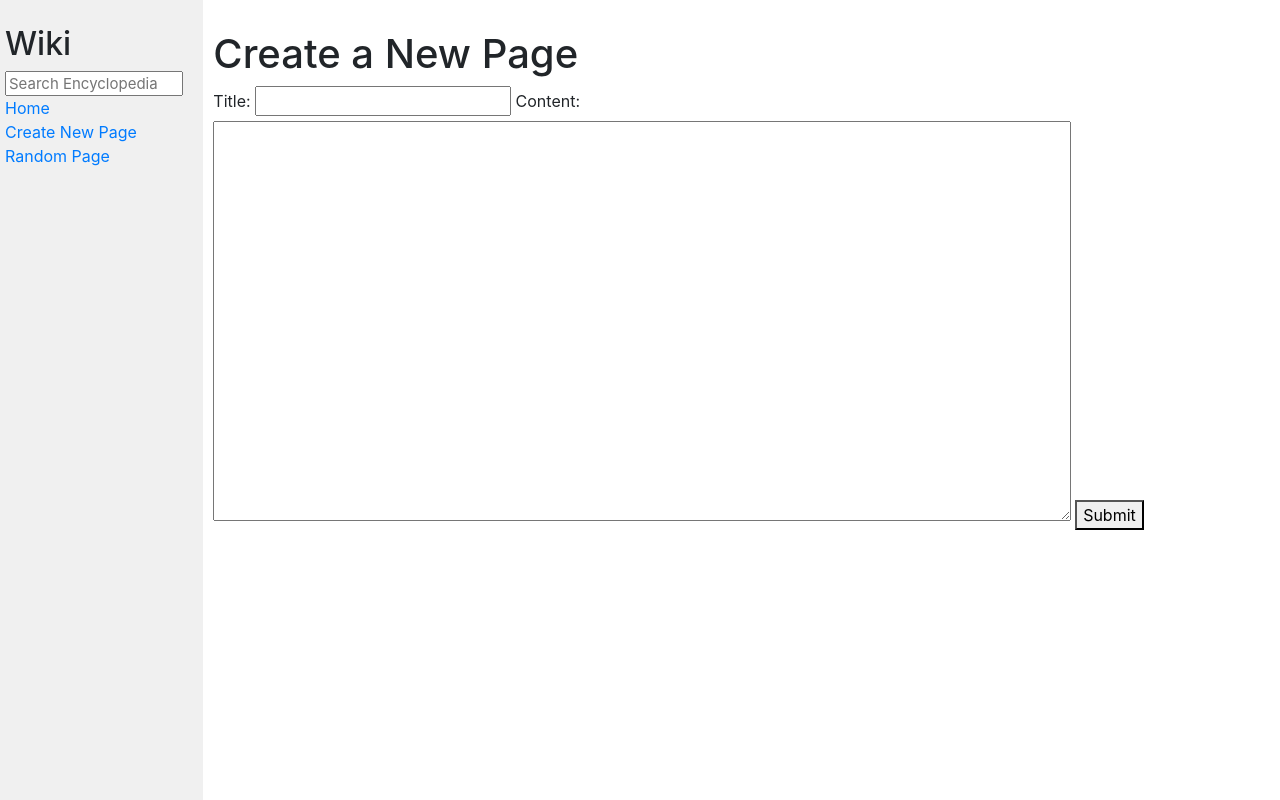
After one commit to CoryChilton/cs50web, a Django app: page /new_page in a window 1280 px wide. The commit adds this page. Run offline with Django 3.2, Linux system fonts and the light colour scheme; some libraries are stand-ins or nearby versions.

Commit message:
finish project 1

```diff
--- a/wiki/encyclopedia/static/encyclopedia/styles.css
+++ b/wiki/encyclopedia/static/encyclopedia/styles.css
@@ -13,7 +13,7 @@ h1 {
 }
 
 textarea {
-    height: 90vh;
+    height: 50vh;
     width: 80%;
 }
 
--- a/wiki/encyclopedia/templates/encyclopedia/index.html
+++ b/wiki/encyclopedia/templates/encyclopedia/index.html
@@ -9,7 +9,7 @@
 
     <ul>
         {% for entry in entries %}
-            <li>{{ entry }}</li>
+            <li><a href="{% url 'entry' entry %}">{{ entry }}</a></li>
         {% endfor %}
     </ul>
 
--- a/wiki/encyclopedia/templates/encyclopedia/layout.html
+++ b/wiki/encyclopedia/templates/encyclopedia/layout.html
@@ -12,17 +12,17 @@
         <div class="row">
             <div class="sidebar col-lg-2 col-md-3">
                 <h2>Wiki</h2>
-                <form>
+                <form action="{% url 'index' %}" method="get">
                     <input class="search" type="text" name="q" placeholder="Search Encyclopedia">
                 </form>
                 <div>
                     <a href="{% url 'index' %}">Home</a>
                 </div>
                 <div>
-                    Create New Page
+                    <a href="{% url 'new_page' %}">Create New Page</a>
                 </div>
                 <div>
-                    Random Page
+                    <a href="{% url 'random_page' %}">Random Page</a>
                 </div>
                 {% block nav %}
                 {% endblock %}
--- /dev/null
+++ b/wiki/encyclopedia/templates/encyclopedia/new_page.html
@@ -0,0 +1,18 @@
+{% extends "encyclopedia/layout.html" %}
+
+{% block title %}
+    Create New Page
+{% endblock %}
+
+{% block body %}
+    <h1>Create a New Page</h1>
+    <form action="{% url 'new_page' %}" method="post">
+        {% csrf_token %}
+        <label for="title">Title: </label>
+        <input type="text" id="title" name="title" required>
+        <label for="content">Content:</label>
+        <textarea id="content" name="content" rows="5" cols="5" required></textarea>
+        <button type="submit">Submit</button>
+    </form>
+
+{% endblock %}
--- a/wiki/encyclopedia/urls.py
+++ b/wiki/encyclopedia/urls.py
@@ -3,5 +3,9 @@ from django.urls import path
 from . import views
 
 urlpatterns = [
-    path("", views.index, name="index")
+    path("", views.index, name="index"),
+    path("wiki/<str:title>", views.entry, name="entry"),
+    path("wiki/<str:title>/edit", views.edit_page, name="edit_page"),
+    path("new_page", views.new_page, name="new_page"),
+    path("random_page", views.random_page, name="random_page")
 ]
--- a/wiki/encyclopedia/views.py
+++ b/wiki/encyclopedia/views.py
@@ -1,9 +1,69 @@
 from django.shortcuts import render
+from django.http import HttpResponseRedirect
+from django.urls import reverse
+from django import forms
+import random
+import markdown2
 
 from . import util
 
 
 def index(request):
-    return render(request, "encyclopedia/index.html", {
-        "entries": util.list_entries()
+    entries = util.list_entries()
+    if 'q' not in request.GET:
+        return render(request, "encyclopedia/index.html", {
+            "entries": entries
+        })
+
+    q = request.GET['q']
+    if q.lower() in [e.lower() for e in entries]:
+        print('yes')
+        return HttpResponseRedirect(reverse("entry", kwargs={'title': q}))
+
+    results = [e for e in entries if q.lower() in e.lower()]
+    return render(request, "encyclopedia/search_results.html", {
+        "results": results
     })
+
+
+def entry(request, title):
+    entry = util.get_entry(title)
+    if not entry:
+        return render(request, "encyclopedia/error.html", {
+            "error": "Entry Not Found"
+        })
+
+    return render(request, "encyclopedia/entry.html", {
+        "title": title.capitalize(),
+        "entry": markdown2.markdown(entry)
+    })
+
+def new_page(request):
+    print(request.method)
+    if request.method == 'POST':
+        title = request.POST['title']
+        entries = util.list_entries()
+        if title.lower() in list(map(lambda e: e.lower(), entries)):
+            return render(request, "encyclopedia/error.html", {
+                "error": "An entry already exists with that title"
+        })
+        content = request.POST['content']
+        util.save_entry(title, content)
+        return HttpResponseRedirect(reverse("entry", kwargs={'title': title}))
+
+    return render(request, "encyclopedia/new_page.html")
+
+def edit_page(request, title):
+    if request.method == 'POST':
+        util.save_entry(title, request.POST['content'])
+        return HttpResponseRedirect(reverse("entry", kwargs={'title': title}))
+
+    entry = util.get_entry(title)
+    return render(request, "encyclopedia/edit_page.html", {
+        "title": title,
+        "entry": entry
+    })
+
+def random_page(request):
+    entries = util.list_entries()
+    return HttpResponseRedirect(reverse("entry", kwargs={"title": random.choice(entries)}))
```
Also changed, not shown: wiki/encyclopedia/templates/encyclopedia/edit_page.html (added, +16 -0 lines), wiki/encyclopedia/templates/encyclopedia/entry.html (added, +10 -0 lines), wiki/encyclopedia/templates/encyclopedia/error.html (added, +10 -0 lines), wiki/encyclopedia/templates/encyclopedia/search_results.html (added, +15 -0 lines), wiki/entries/Cory.md (added, +1 -0 lines), wiki/entries/Markdown test.md (added, +7 -0 lines), wiki/entries/Test page.md (added, +1 -0 lines), wiki/entries/testpage.md (added, +1 -0 lines), wiki/entries/what.md (added, +1 -0 lines), wiki/requirements.txt (added, +20 -0 lines), wiki/db.sqlite3 (added), wiki/entries/Git.md (line endings or trailing spaces).
